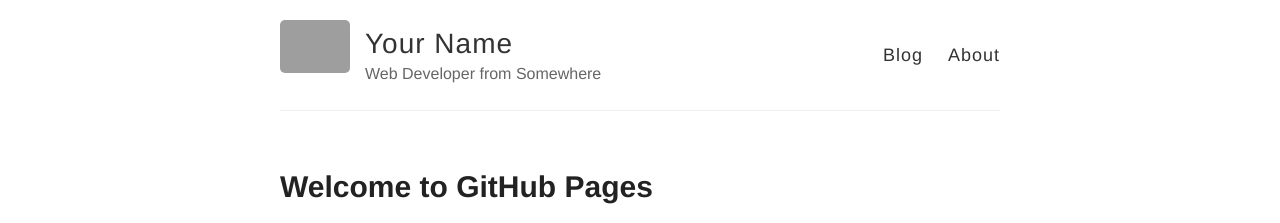
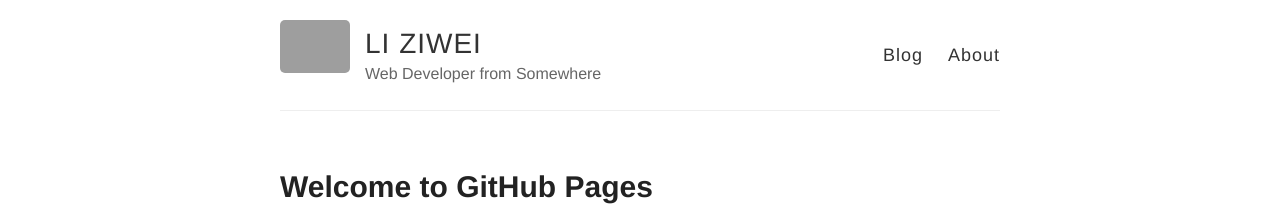
Before and after one commit to Ragdoll610/Ziwei_Li.github.io, a Jekyll site: the page built from index.md, in a window 1280 px wide. Shown: the top 223 px of the page. Built offline with Jekyll 4.4.1, drawn with Linux system fonts in a browser that asks for light colours; our own code applies the rules of GitHub Pages for plain Markdown files; grey boxes are pictures that could not be loaded.

Commit message:
Update _config.yml

```diff
--- a/_config.yml
+++ b/_config.yml
@@ -3,7 +3,7 @@
 #
 
 # Name of your site (displayed in the header)
-name: Your Name
+name: LI ZIWEI
 
 # Short bio or description (displayed in the header)
 description: Web Developer from Somewhere
```
